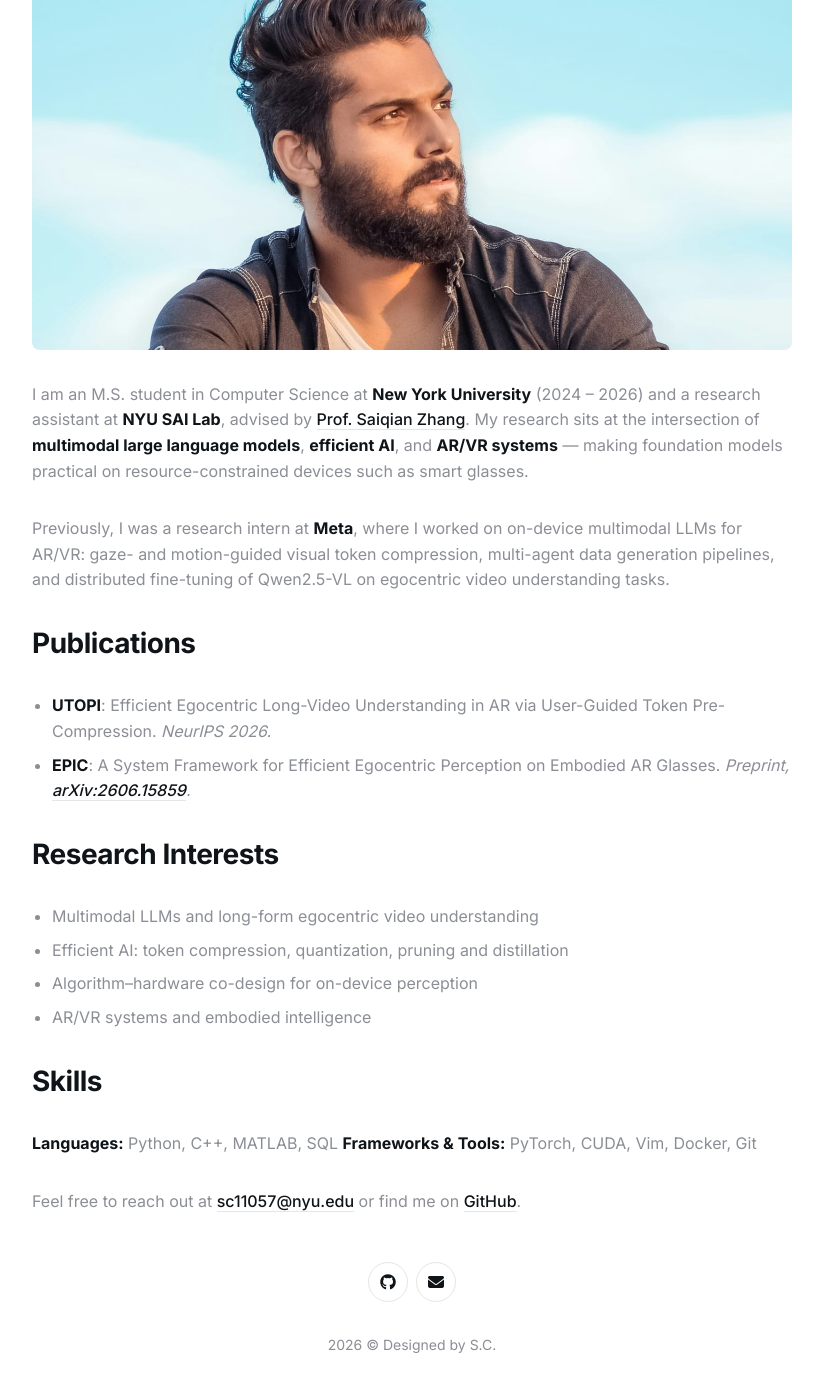
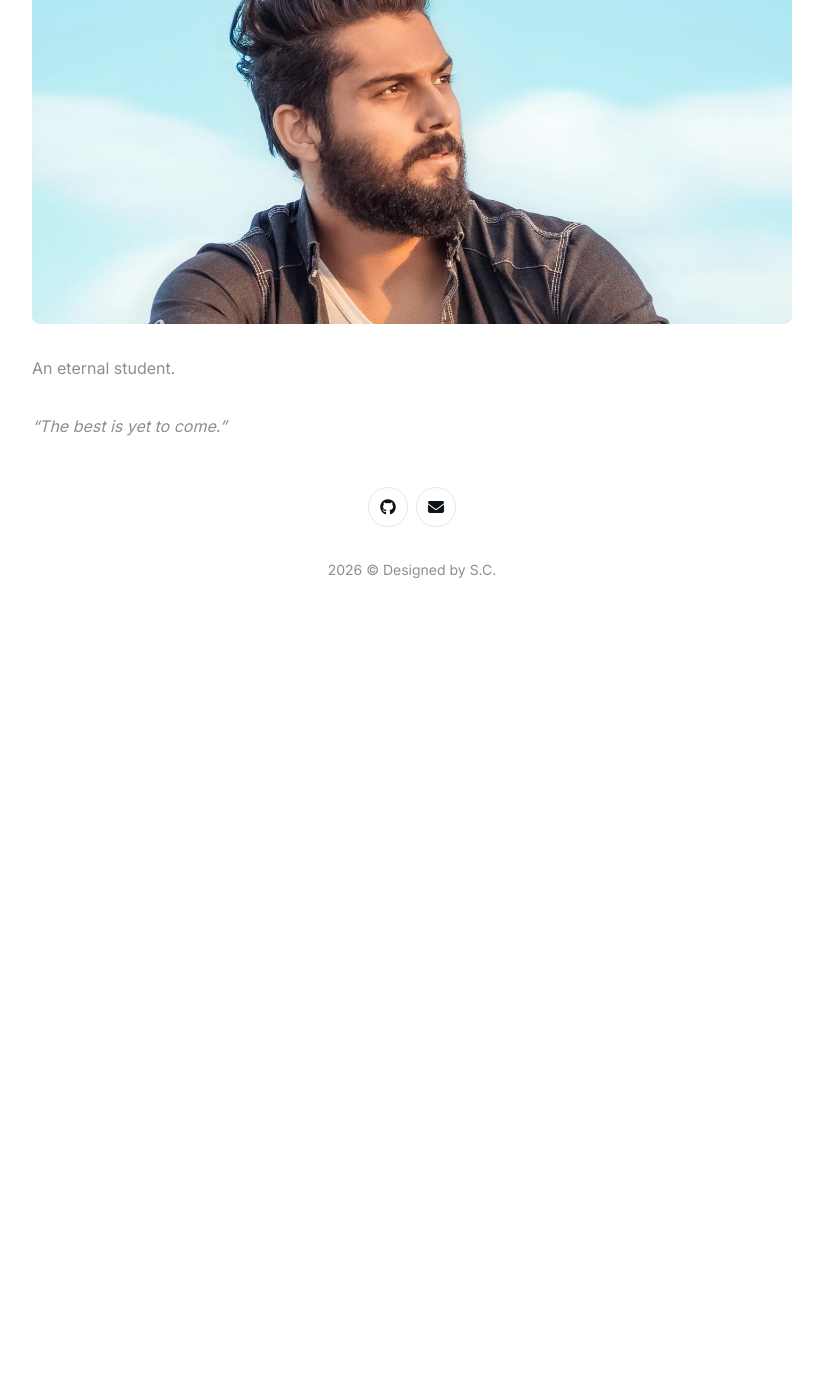
Before and after one commit to Keplarchen/Keplarchen.github.io, a Jekyll site: the page built from _pages/about.md, in a window 1280 px wide and 1400 px high, scrolled down 792 px. Shown: the top 1392 px of the window, without its empty margins (228-1051 px from the left). Built offline with Jekyll 4.4.1, drawn with Linux system fonts in a browser that asks for light colours; after the commit the page ends 1422 px from its top, so only the background shows below that; some of the changed text lies outside the part shown.

Commit message:
Minimal About page
Co-Authored-By: Claude Fable 5 <noreply@anthropic.com>

```diff
--- a/_pages/about.md
+++ b/_pages/about.md
@@ -1,31 +1,12 @@
 ---
 layout: page
 title: 👨🏻‍💻 About
-description: Su Chen is an M.S. student in Computer Science at New York University, working on multimodal large language models, efficient AI, and egocentric perception for AR/VR.
+description: An eternal student.
 permalink: /about/
 image: '/images/01-2.jpg'
 page_cover: '/images/01.jpg'
 ---
 
-I am an M.S. student in Computer Science at **New York University** (2024 – 2026) and a research assistant at **NYU SAI Lab**, advised by [Prof. Saiqian Zhang](https://www.saiqianzhang.com/). My research sits at the intersection of **multimodal large language models**, **efficient AI**, and **AR/VR systems** — making foundation models practical on resource-constrained devices such as smart glasses.
+An eternal student.
 
-Previously, I was a research intern at **Meta**, where I worked on on-device multimodal LLMs for AR/VR: gaze- and motion-guided visual token compression, multi-agent data generation pipelines, and distributed fine-tuning of Qwen2.5-VL on egocentric video understanding tasks.
-
-## Publications
-
-- **UTOPI**: Efficient Egocentric Long-Video Understanding in AR via User-Guided Token Pre-Compression. *NeurIPS 2026.*
-- **EPIC**: A System Framework for Efficient Egocentric Perception on Embodied AR Glasses. *Preprint, [arXiv:2606.15859](https://arxiv.org/abs/2606.15859).*
-
-## Research Interests
-
-- Multimodal LLMs and long-form egocentric video understanding
-- Efficient AI: token compression, quantization, pruning and distillation
-- Algorithm–hardware co-design for on-device perception
-- AR/VR systems and embodied intelligence
-
-## Skills
-
-**Languages:** Python, C++, MATLAB, SQL
-**Frameworks & Tools:** PyTorch, CUDA, Vim, Docker, Git
-
-Feel free to reach out at [sc11057@nyu.edu](mailto:sc11057@nyu.edu) or find me on [GitHub](https://github.com/Keplarchen).
+*"The best is yet to come."*
```
